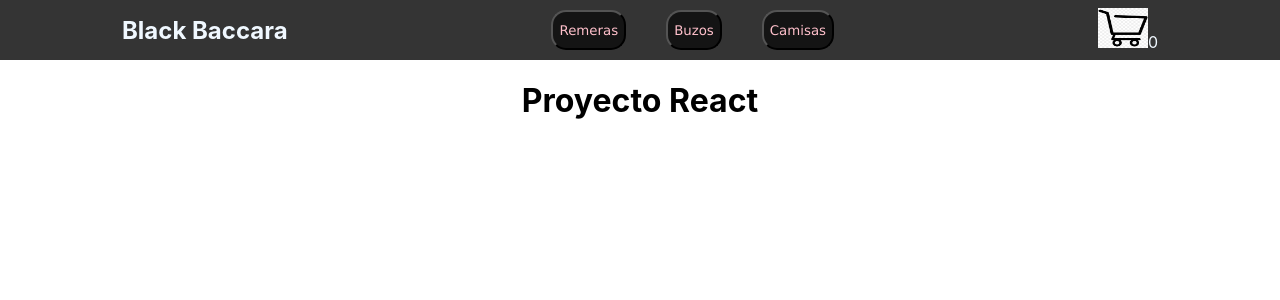
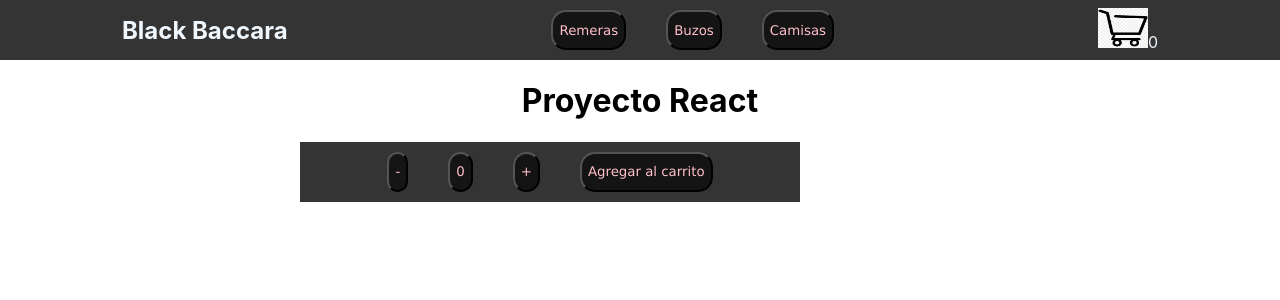
Before and after one commit to RominaArceAban/proyectoReact, a React (Create React App) app: page / in a window 1280 px wide. Shown: the top 300 px of the page. Built offline with nearby package versions, Linux system fonts and the light colour scheme.

Commit message:
se agrego componente contador al app.js

```diff
--- a/src/App.js
+++ b/src/App.js
@@ -1,12 +1,21 @@
 import './App.css';
 import NavBar from './components/NavBar/NavBar';
 import ItemListContainer from './components/ItemListContainer/ItemListContainer';
+import Counter from './components/ItemCount/ItemCount';
+
 
 function App() {
+
+  const handleOnAdd = (quantity) => {
+    if (quantity > 0) {
+      console.log(`Se agregaron ${quantity} productos`)
+    }
+  }
   return (
     <div className="App">
         <NavBar />
         <ItemListContainer greeting={'Proyecto React'} />
+        <Counter initial={0} stock={100} onAdd={handleOnAdd} />
     </div>
   );
 }
--- /dev/null
+++ b/src/components/ItemCount/ItemCount.css
@@ -0,0 +1,37 @@
+
+.Div {
+    display: flex;
+    flex-direction: row;
+    align-items: center;
+    align-content: center;
+    flex-wrap: wrap;
+    justify-content: center;
+    background-color: rgba(15, 15, 15, 0.842);
+    overflow: hidden;
+    width: 500px;
+    height: 60px;
+    margin-left: 300px;
+}
+
+.DivBotones{
+    display: flex;
+    flex-direction: row;
+    align-items: center;
+    align-content: center;
+    flex-wrap: wrap;
+    justify-content: center;
+}
+
+.Boton{
+    margin-left: 20px;
+    margin-right: 20px;
+    list-style: none;
+    font-size: 1,5rem;
+    font-family: Verdana, Geneva, Tahoma, sans-serif;
+    text-decoration: none;
+    background-color: rgba(15, 15, 15, 0.842);
+    color: pink;
+    border-radius: 15px;
+    width: max-content;
+    height: 40px;
+}
--- /dev/null
+++ b/src/components/ItemCount/ItemCount.js
@@ -0,0 +1,34 @@
+import './ItemCount.css';
+import { useState} from 'react';
+
+const Counter = ({initial, stock, onAdd}) => {
+
+    const [count, setCount] = useState({title: 'Desafio', count: 0 })
+
+    const decrement = () => {
+        if (count.count > 0) {
+          setCount({...count, count: count.count - 1})
+        }
+    }
+
+    const increment = () => {
+        if (count.count < 100) {
+          setCount({...count, count: count.count + 1})
+        }
+    }
+
+    return(
+        <div className='Div'>
+            <div className="DivBotones">
+               <button className='Boton' onClick={decrement}>-</button>
+               <button className='Boton'>{count.count}</button>
+               <button className='Boton' onClick={increment}>+</button>
+            </div>
+            <div>
+               <button className='Boton' onClick={() => onAdd(count.count)}>Agregar al carrito</button>
+            </div>
+        </div>
+    )
+}
+
+export default Counter
--- a/src/components/ItemListContainer/ItemListContainer.js
+++ b/src/components/ItemListContainer/ItemListContainer.js
@@ -1,4 +1,3 @@
-
 
 const ItemListContainer = (props) => {
 
```
Also changed, not shown: src/components/NavBar/NavBar.js (line endings or trailing spaces).
